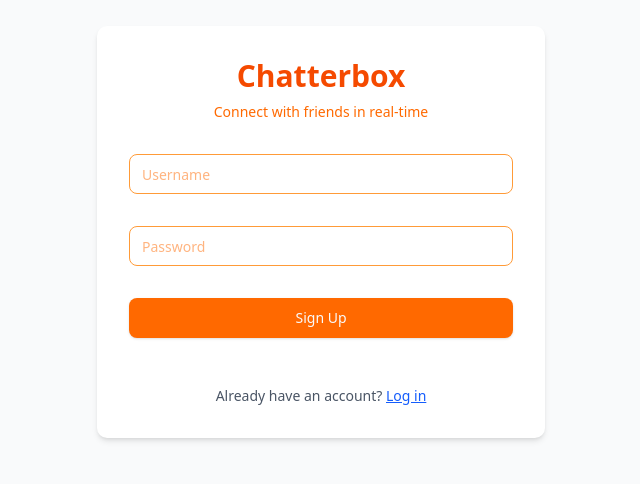
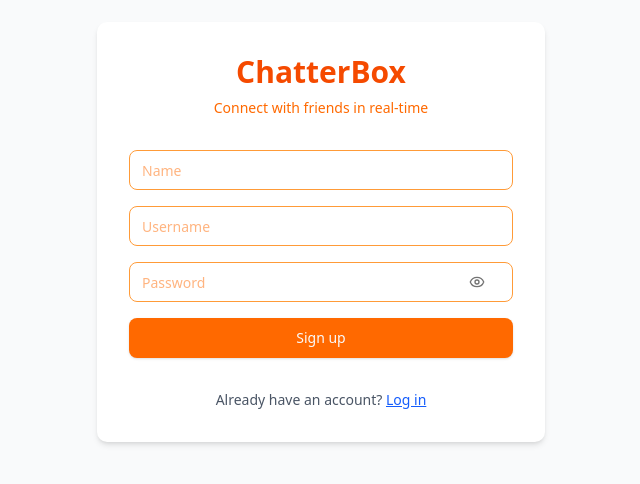
Before and after one commit to thecodephilic-guy/chatterbox-frontend, a Next.js app: page /signup in a window 1280 px wide. Shown: the part 168-652 px from the top of the page, without its empty margins (319-959 px from the left). Built offline with nearby package versions, Linux system fonts and the light colour scheme.

Commit message:
coded singup form | updated types | implemented auth

```diff
--- a/package.json
+++ b/package.json
@@ -11,12 +11,15 @@
   "dependencies": {
     "@radix-ui/react-avatar": "^1.1.10",
     "@radix-ui/react-slot": "^1.2.3",
+    "axios": "^1.9.0",
     "class-variance-authority": "^0.7.1",
     "clsx": "^2.1.1",
+    "i18next": "^25.2.0",
     "lucide-react": "^0.511.0",
     "next": "15.3.2",
     "react": "^19.0.0",
     "react-dom": "^19.0.0",
+    "react-i18next": "^15.5.1",
     "tailwind-merge": "^3.3.0"
   },
   "devDependencies": {
--- a/src/app/(auth)/layout.tsx
+++ b/src/app/(auth)/layout.tsx
@@ -1,3 +1,5 @@
+import React from "react"
+
 export default function AuthLayout({
   children,
 }: {
@@ -7,7 +9,7 @@ export default function AuthLayout({
     <div className="flex min-h-screen flex-col items-center justify-center bg-gray-50">
       <div className="w-full max-w-md p-8 space-y-8 bg-white rounded-lg shadow-md">
         <div className="text-center">
-          <h2 className="text-3xl font-extrabold text-orange-600">Chatterbox</h2>
+          <h2 className="text-3xl font-extrabold text-orange-600">ChatterBox</h2>
           <p className="mt-2 text-sm text-orange-500">Connect with friends in real-time</p>
         </div>
         {children}
--- /dev/null
+++ b/src/app/i18n.ts
@@ -0,0 +1,37 @@
+"use client";
+
+import i18n from "i18next";
+import { initReactI18next } from "react-i18next";
+
+const formatKey = (key: string) => {
+  return key
+    .replace(/([A-Z])/g, " $1") // Insert space before capital letters
+    .toLowerCase() // Convert entire string to lowercase
+    .replace(/^./, (char) => char.toUpperCase()); // Capitalize first letter only
+};
+// the translations
+// (tip move them in a JSON file and import them,
+// or even better, manage them separated from your code: https://react.i18next.com/guides/multiple-translation-files)
+const resources = {
+  en: {
+    translation: {
+      usernameTaken: "Username is already taken",
+    },
+  },
+};
+
+i18n
+  .use(initReactI18next) // passes i18n down to react-i18next
+  .init({
+    resources,
+    lng: "en", // language to use, more information here: https://www.i18next.com/overview/configuration-options#languages-namespaces-resources
+    // you can use the i18n.changeLanguage function to change the language manually: https://www.i18next.com/overview/api#changelanguage
+    // if you're using a language detector, do not define the lng option
+
+    interpolation: {
+      escapeValue: false, // react already safes from xss
+    },
+    parseMissingKeyHandler: (key) => formatKey(key),
+  });
+
+export default i18n;
--- a/src/components/auth/singup-form.tsx
+++ b/src/components/auth/singup-form.tsx
@@ -1,26 +1,79 @@
-"use client"
+"use client";
 
-import React from "react";
+import React, { useState } from "react";
 import { Input } from "@/components/ui/input";
 import { Button } from "@/components/ui/button";
 import { SignupCredentials } from "@/lib/types/auth";
-import { useState } from "react";
+import { Eye, EyeOff } from "lucide-react";
+import { useTranslation } from "react-i18next";
+import "@/app/i18n";
+import authService from "@/services/auth-service";
 
 function SignupForm() {
+
+  const { t } = useTranslation();
+  const [showPassword, setShowPassword] = useState(false);
+  const [isUsernameAvailable, setIsUsernameAvailable] =
+    useState<boolean>(false);
+  const [error, setError] = useState("");
   const [formData, setFormData] = useState<SignupCredentials>({
+    name: "",
     username: "",
     password: "",
+    gender: ""
   });
 
   return (
-    <>
-      <Input placeholder="Username" name="username" />{" "}
-      {/* if available is true then pass no error else pass error */}
-      <Input placeholder="Password" name="password" type="password" />
-      <Button className="w-full" size="lg">
-        Sign Up
+    <form className="max-w-md w-full space-y-4 mx-auto">
+      <div>
+        <Input
+          placeholder={t("name")}
+          name="name"
+          value={formData.name}
+          onChange={(e) =>
+            setFormData({ ...formData, name: e.target.value })
+          }
+        />
+      </div>
+      <div>
+        <Input
+          placeholder={t("username")}
+          name="username"
+          value={formData.username}
+          onChange={(e) =>
+            setFormData({ ...formData, username: e.target.value })
+          }
+          available={isUsernameAvailable}
+          error={error}
+        />
+      </div>
+
+      <div className="relative">
+        <Input
+          placeholder={t("password")}
+          name="password"
+          type={showPassword ? "text" : "password"}
+          className="pr-2"
+          value={formData.password}
+          onChange={(e) =>
+            setFormData({ ...formData, password: e.target.value })
+          }
+        />
+        <Button
+          variant="ghost"
+          type="button"
+          onClick={() => setShowPassword((prev) => !prev)}
+          className="absolute right-3 top-1/2 -translate-y-1/2 text-muted-foreground"
+          tabIndex={-1}
+        >
+          {showPassword ? <EyeOff size={18} /> : <Eye size={18} />}
+        </Button>
+      </div>
+
+      <Button className="w-full" size="lg" type="submit">
+        {t("signUp")}
       </Button>
-    </>
+    </form>
   );
 }
 
--- a/src/components/ui/input.tsx
+++ b/src/components/ui/input.tsx
@@ -1,5 +1,7 @@
 import * as React from "react"
 import { cn } from "@/lib/utils"
+import { useTranslation } from "react-i18next"
+import "@/app/i18n"
 
 export interface InputProps
   extends React.InputHTMLAttributes<HTMLInputElement> {
@@ -10,6 +12,7 @@ export interface InputProps
 
 const Input = React.forwardRef<HTMLInputElement, InputProps>(
   ({ className, type, label, error, available, ...props }, ref) => {
+    const {t} = useTranslation();
     return (
       <div className="space-y-2">
         {label && (
@@ -28,10 +31,10 @@ const Input = React.forwardRef<HTMLInputElement, InputProps>(
           {...props}
         />
         {error && (
-          <p className="text-sm text-red-500">{error}</p>
+          <p className="text-sm text-red-500">{t(error)}</p>
         )}
         {available &&(
-          <p className="text-sm text-green-500">Available</p>
+          <p className="text-sm text-green-500">{t('available')}</p>
         )}
       </div>
     )
--- a/src/lib/types/auth.ts
+++ b/src/lib/types/auth.ts
@@ -4,15 +4,24 @@ export interface LoginCredentials {
 }
 
 export interface SignupCredentials {
+  name: string;
   username: string;
   password: string;
+  gender: string;
 }
 
 export interface AuthResponse {
+  status: number;
+  messages: string;
   token: string;
-  user: {
+  data: {
     id: string;
     name: string;
-    email: string;
+    username: string;
+    gender: string;
+    lastSeen: string | null;
+    updatedAt: string;
+    createdAt: string;
+    deletedAt: string | null;
   };
 }
--- a/src/services/api-client.ts
+++ b/src/services/api-client.ts
@@ -0,0 +1,9 @@
+import axios from "axios";
+
+const apiClient = axios.create({
+  baseURL: process.env.SERVER_ENDPOINT || "http://localhost:8080",
+//   withCredentials: true,
+//   headers: {'X-Custom-Header': 'foobar'}
+});
+
+export default apiClient;
--- a/src/services/auth-service.ts
+++ b/src/services/auth-service.ts
@@ -0,0 +1,59 @@
+import apiClient from "./api-client";
+import { SignupCredentials, LoginCredentials, AuthResponse } from "@/lib/types/auth";
+
+class Auth {
+  async signUp(credentials: SignupCredentials) {
+    try {
+      const response : AuthResponse = await apiClient.post("/auth/singup/", credentials);
+
+      return response.data;
+    } catch (error) {
+      if (
+        error &&
+        typeof error === "object" &&
+        "response" in error &&
+        error.response &&
+        typeof error.response === "object" &&
+        "data" in error.response
+      ) {
+        return error.response.data;
+      }
+      return { message: "An unknown error occurred." };
+    }
+  }
+
+  async login(credentials: LoginCredentials) {
+    try {
+      const response : AuthResponse = await apiClient.post("/auth/login/", credentials);
+        console.log(response.data);
+
+      return response.data;
+    } catch (error) {
+      if (
+        error &&
+        typeof error === "object" &&
+        "response" in error &&
+        error.response &&
+        typeof error.response === "object" &&
+        "data" in error.response
+      ) {
+        return error.response.data;
+      }
+      return { message: "An unknown error occurred." };
+    }
+  }
+
+//   async logout(){
+
+//   }
+//   async getCurrentUser(){
+
+//   }
+//   async resetPassword(){
+
+//   }
+}
+
+const authService = new Auth();
+
+export default authService;
```
Also changed, not shown: src/components/ui/form.tsx (deleted), 1 other file (tests, documents, lock files or other folders).
